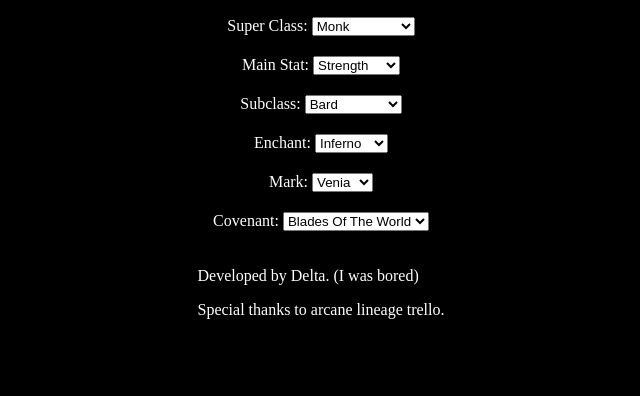
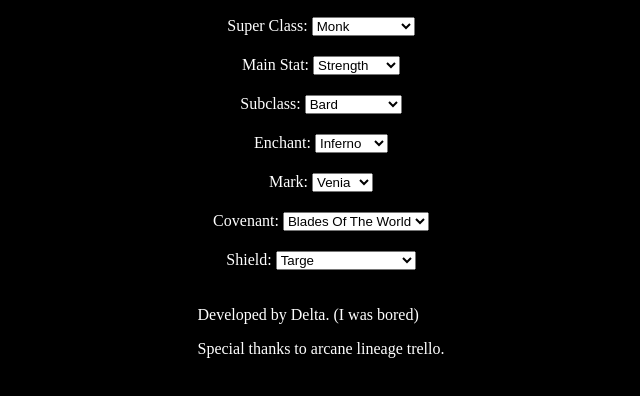
Before and after one commit to ALBuildMaker/BuildMaker, a plain HTML site: page index.html in a window 1280 px wide. Shown: the part 152-548 px from the top of the page, without its empty margins (319-959 px from the left). Drawn offline with Linux system fonts and the light colour scheme.

Commit message:
Update index.html

```diff
--- a/index.html
+++ b/index.html
@@ -98,6 +98,17 @@
   </select>
 </div>
 
+<div class="dropdown-container">
+  <label for="options8">Shield:</label>
+  <select id="options8">
+    <option value="option1">Targe</option>
+    <option value="option2">Ferrus Towershield</option>
+    <option value="option3">Icerind Shield</option>
+    <option value="option4">Slimy Buckler</option>
+    <option value="option4">Dragonflame Shield</option>
+  </select>
+</div>
+
 
 <div class="footer">
   <p>Developed by Delta. (I was bored)</p>
```
